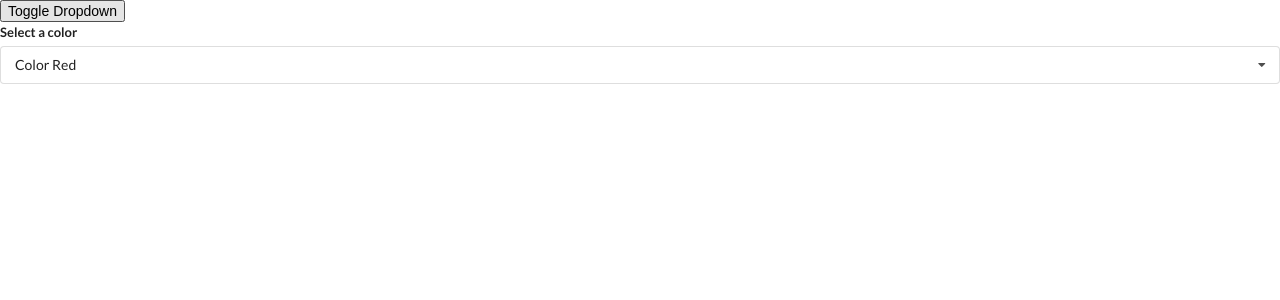
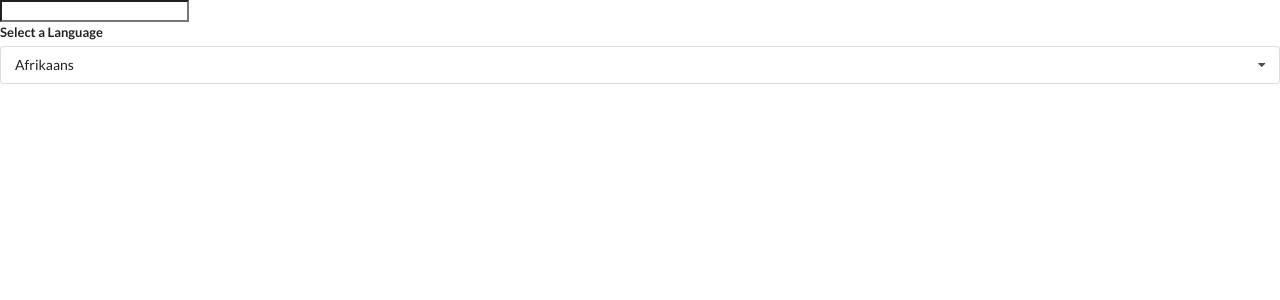
Before and after one commit to lordrichard6/reactjs_widgets, a React (Create React App) app: page / in a window 1280 px wide. Shown: the top 300 px of the page. Built offline with nearby package versions, Linux system fonts and the light colour scheme.

Commit message:
translate widget

```diff
--- a/src/App.js
+++ b/src/App.js
@@ -2,7 +2,7 @@ import React, { useState } from "react";
 // import Accordion from "./components/Accordion";
 // import Search from "./components/Search";
 import Dropdown from "./components/Dropdown";
-// import Translate from "./components/Translate";
+import Translate from "./components/Translate";
 
 // const items = [
 //     {
@@ -35,14 +35,14 @@ const options = [
 ];
 
 export default () => {
-  const [selected, setSelected] = useState(options[0]);
-  const [showDropdown, setDropdown] = useState(true);
+  // const [selected, setSelected] = useState(options[0]);
+  // const [showDropdown, setDropdown] = useState(true);
 
   return (
     <div>
       {/* <Accordion items={items} /> */}
       {/* <Search /> */}
-      <button className="button" onClick={() => setDropdown(!showDropdown)}>
+      {/* <button className="button" onClick={() => setDropdown(!showDropdown)}>
         Toggle Dropdown
       </button>
       {showDropdown ? (
@@ -51,8 +51,8 @@ export default () => {
           onSelectedChange={setSelected}
           options={options}
         />
-      ) : null}
-      {/* <Translate /> */}
+      ) : null} */}
+      <Translate />
     </div>
   );
 };
--- a/src/components/Dropdown.js
+++ b/src/components/Dropdown.js
@@ -1,6 +1,6 @@
 import React, { useState, useEffect, useRef } from "react";
 
-const Dropdown = ({ options, selected, onSelectedChange }) => {
+const Dropdown = ({ label, options, selected, onSelectedChange }) => {
   const [open, setOpen] = useState(false);
   const ref = useRef();
 
@@ -36,7 +36,7 @@ const Dropdown = ({ options, selected, onSelectedChange }) => {
   return (
     <div ref={ref} className="ui form">
       <div className="field">
-        <label className="label">Select a color</label>
+        <label className="label">{label}</label>
         <div
           onClick={() => setOpen(!open)}
           className={`ui selection dropdown ${open ? "visible active" : ""}`}
--- a/src/components/Translate.js
+++ b/src/components/Translate.js
@@ -1,12 +1,36 @@
 import React, { useState } from "react";
 import Dropdown from "./Dropdown";
 
+const options = [
+  {
+    label: "Afrikaans",
+    value: "af",
+  },
+  {
+    label: "Arabic",
+    value: "ar",
+  },
+  {
+    label: "Hindi",
+    value: "hi",
+  },
+];
+
 const Tranlate = () => {
+  const [language, setLanguage] = useState(options[0]);
+  const [text, setText] = useState("");
+
   return (
-      <div>
-          <Dropdown />
-      </div>
-  )
+    <div>
+      <input type="text" />
+      <Dropdown
+        label="Select a Language"
+        selected={language}
+        onSelectedChange={setLanguage}
+        options={options}
+      />
+    </div>
+  );
 };
 
 export default Tranlate;
```
Also changed, not shown: 1 other file (tests, documents, lock files or other folders).
